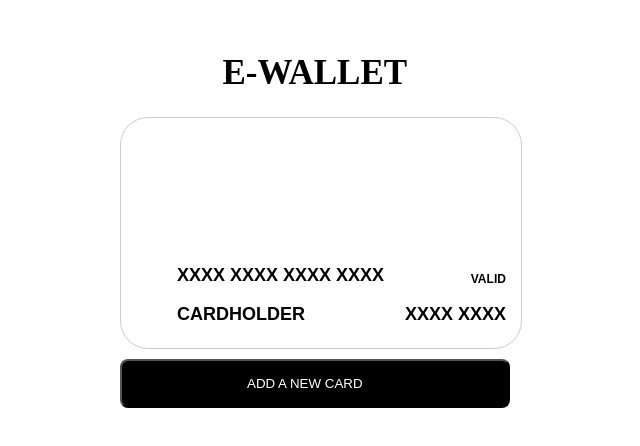
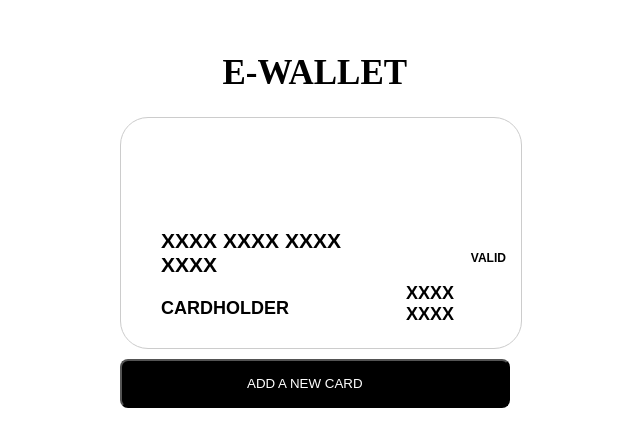
Before and after one commit to MariaVassilikopoulou/E-wallet, a React (Vite) app in the folder EWallet/: page / in a window 1280 px wide. Shown: the part 120-566 px from the top of the page, without its empty margins (380-1020 px from the left). Built offline with nearby package versions, Linux system fonts and the light colour scheme.

Commit message:
update react-redux, import img/svg works,comment componetnts svgpaths

```diff
--- a/EWallet/package.json
+++ b/EWallet/package.json
@@ -13,7 +13,7 @@
     "@reduxjs/toolkit": "^2.2.3",
     "react": "^18.2.0",
     "react-dom": "^18.2.0",
-    "react-redux": "^9.1.0",
+    "react-redux": "^9.1.1",
     "react-router-dom": "^6.22.3"
   },
   "devDependencies": {
--- a/EWallet/src/components/Card/Card.jsx
+++ b/EWallet/src/components/Card/Card.jsx
@@ -1,35 +1,103 @@
-import React,{useState} from 'react';
-import SvgBitcoinPath from './SvgPaths/SvgBitcoinPath';
-import SvgNingaPath from './SvgPaths/SvgNingaPath';
-import SvgBasicPath from './SvgPaths/SvgBasicPath';
-import SvgBlockchainPath from './SvgPaths/SvgBlockchainPath';
-import SvgEvilPath from './SvgPaths/SvgEvilPath';
+/*import React,{useState} from 'react';
+import {useDispatch, useSelector} from 'react-redux';
+import { setActiveCard } from '../../reducers/cardsReducer';
+import BitcoinLogo from "../../assets/vendor-bitcoin.svg";
+import BlockChainLogo from "../../assets/vendor-blockchain.svg";
+import EvilLogo from "../../assets/vendor-evil.svg";
+import NingaLogo from "../../assets/vendor-ninja.svg";
+import '../Card/SvgPaths/SvgBasic.css';
+const Card = ({ formData,isActive,activeCardNumber }) => {
+    const [currentCardData] = useState(formData);
+    const dispatch = useDispatch();
+
+    const handleCardClick = () => {
+        if (formData.cardNumber === "XXXX XXXX XXXX XXXX ")
+        return;
+        dispatch(setActiveCard(formData.cardNumber));
+        console.log("Card clicked:", formData);
+    };
+
+    const cardLogos = {
+        "BITCOIN INC": { logo: BitcoinLogo, backgroundColor: "#FFAE34" },
+        "NINJA BANK": { logo: NingaLogo, backgroundColor: "#3C5B6F"  },
+        "BLOCK CHAIN INC": { logo: BlockChainLogo, backgroundColor:"#8B58F9" },
+        "EVIL CORP": { logo: EvilLogo, backgroundColor: "#F33355"  }
+      };
+
+      const { logo: CardLogo, backgroundColor } = cardLogos[currentCardData.vendor] || {};
+
+      return (
+        <div className="shape" onClick={handleCardClick}
+          style={{
+            backgroundColor: backgroundColor || "#0000004A",
+          }}
+        >
+          <div className="card-logo">
+            <img src={CardLogo} alt={currentCardData.vendor} />
+          </div>
+          <div className="card-details">
+            <h3 className="card-number">{currentCardData.cardNumber}</h3>
+            <p>CARDHOLDER</p>
+            <h4 className="card-name">{currentCardData.cardHolderName}</h4>
+            <div className="valid-date">
+              <h6>VALID</h6>
+              {currentCardData.validDates}
+            </div>
+          </div>
+        </div>
+      );
+    }
+export default Card;*/
 
 
-const Card = ({ formData,isActive,activeCardNumber }) => {
-    const [currentCardData] = useState(formData);
-    const handleCardClick = () => {
-        // Dispatch action or handle click logic here
-        console.log("Card clicked:", activeCardNumber);
+
+import React, { useState } from 'react';
+import './Card.css';
+import BitcoinLogo from "../../assets/vendor-bitcoin.svg";
+import BlockChainLogo from "../../assets/vendor-blockchain.svg";
+import EvilLogo from "../../assets/vendor-evil.svg";
+import NingaLogo from "../../assets/vendor-ninja.svg";
+import { useDispatch } from 'react-redux';
+import { setActiveCard } from '../../reducers/cardsReducer';
+
+function Card({ formData }) {
+    const dispatch = useDispatch();
+
+    const handleClick = () => {
+        if (formData.cardNumber === "XXXX XXXX XXXX XXXX ")
+            return;
+        dispatch(setActiveCard(formData.cardNumber));
     };
-    if (isActive) {
 
-      } else {
-    switch (currentCardData.vendor) {
+    // Define the card logos and their respective background colors
+    const cardLogos = {
+        "BITCOIN INC": { logo: BitcoinLogo, backgroundColor: "#FFAE34" },
+        "NINJA BANK": { logo: NingaLogo, backgroundColor: "#3C5B6F" },
+        "BLOCK CHAIN INC": { logo: BlockChainLogo, backgroundColor: "#8B58F9" },
+        "EVIL CORP": { logo: EvilLogo, backgroundColor: "#F33355" }
+    };
 
-        case "BITCOIN INC" :
-            return  <SvgBitcoinPath formData={currentCardData}handleCardClick={handleCardClick} />;
-        case "NINJA BANK" :
-                return <SvgNingaPath formData={currentCardData} />;
-        case "BLOCK CHAIN INC" :
-            return <SvgBlockchainPath formData={currentCardData}   />;
-        case "EVIL CORP" :
-            return <SvgEvilPath formData={currentCardData}  />;
-        default :
-            return <SvgBasicPath formData={activeCardNumber} handleCardClick={handleCardClick}  />;
-    }
+    const { logo: CardLogo, backgroundColor } = cardLogos[formData.vendor] || {};
 
+    return (
+        <div className="shape" onClick={handleClick} style={{ backgroundColor }}>
+            <div className="vendor">
+                {/* Render the appropriate logo based on the vendor */}
+                {CardLogo && <img className="vendor-logo" src={CardLogo} alt={formData.vendor} />}
+            </div>
+            <div className="card-details">
+                <div className="name-number">
+                    <h3 className="number">{formData.cardNumber}</h3>
+                    <label>CARDHOLDER</label>
+                    <h4 className="name">{formData.cardHolderName}</h4>
+                </div>
+                <div className="valid-date">
+                    <h6>VALID</h6>
+                    <p>{formData.validDates}</p>
+                </div>
+            </div>
+        </div>
+    );
+}
 
-}
-}
 export default Card;
--- a/EWallet/src/components/Card/SvgPaths/SvgBasicPath.jsx
+++ b/EWallet/src/components/Card/SvgPaths/SvgBasicPath.jsx
@@ -3,8 +3,9 @@ import "./SvgBasic.css";
 import {  useDispatch } from "react-redux";
 import { setActiveCard } from "../../../reducers/cardsReducer";
 
-function SvgBasicPath({ formData  }) {
-    const { cardHolderName,cardNumber, validDates, vendor } = formData || {};
+function SvgBasicPath({ formData,handleCardClick }) {
+    /*const { cardHolderName, cardNumber,  validDates , vendor} = formData || {};
+
 
    const dispatch = useDispatch();
 
@@ -18,9 +19,12 @@ const [ initialCardData,setInitialCardData] = useState(null);
     console.log("basic", vendor);
 };*/
 
-const handleCardClick = () => {
+/*const handleClick = () => {
+    handleCardClick();
     dispatch(setActiveCard(formData));
-    setInitialCardData(formData);
+    console.log("its the click on basic svg", formData);
+   // setInitialCardData(formData);
+
 };
   {/*<svg className='logo' style={{ marginLeft: '12px', marginBottom: "-35px" }} width="50" height="84" viewBox="0 0 50 84" fill="none" xmlns="http://www.w3.org/2000/svg">
 <rect y="44" width="50" height="40" rx="8" fill="#ECE6DF"/>
@@ -35,25 +39,25 @@ const handleCardClick = () => {
 <path d="M38.8186 21.073C39.4967 21.7381 39.4967 22.817 38.8186 23.4826C38.1397 24.1482 37.0397 24.1482 36.3612 23.4826C30.0956 17.339 19.9004 17.339 13.6348 23.4826C12.9563 24.1482 11.8554 24.1482 11.1778 23.4826C10.8386 23.15 10.6683 22.7135 10.6683 22.2778C10.6683 21.8412 10.8386 21.406 11.1778 21.073C14.869 17.4538 19.7772 15.4608 24.9978 15.4608C30.2184 15.4608 35.1266 17.4538 38.8186 21.073Z" fill="white"/>
 <path d="M44.2866 15.0204C44.965 15.6856 44.965 16.7644 44.2866 17.4296C43.6081 18.0948 42.5081 18.0948 41.8296 17.4296C37.3332 13.0218 31.3554 10.5945 24.9974 10.5945C18.6394 10.5945 12.662 13.0218 8.16651 17.4296C7.48715 18.0948 6.38715 18.0948 5.70911 17.4296C5.36987 17.097 5.20047 16.6609 5.20047 16.2248C5.20047 15.7891 5.37031 15.353 5.70911 15.0204C10.8611 9.96901 17.7119 7.18752 24.9974 7.18752C32.2842 7.18752 39.1346 9.96901 44.2866 15.0204Z" fill="white"/>
 </g>
-</svg>*/}
+</svg>*/
 
-   return (
-<div className="shape" onClick={handleCardClick}>
+   return (<div></div>
+/*<div className="shape" onClick={handleClick}>
     <div className='card-details'>
         <div className='name-number'>
             <p className="number">
-            {cardNumber ?formData.cardNumber: "XXXX XXXX XXXX XXXX"} </p>
+            {formData.cardNumber} </p>
             <p>CARDHOLDER</p>
             <p className="name" >
             {formData.cardHolderName}</p>
         </div>
                 <div className="valid-date">
                     <h6>VALID</h6>
-                    <p>{validDates ?formData.validDates : "XXXX XXXX"}</p>
+                    <p>{formData.validDates}</p>
                 </div>
     </div>
     <p>{vendor}</p>
-</div>
+</div>*/
 
     );
 }
--- a/EWallet/src/components/Card/SvgPaths/SvgBitcoinPath.jsx
+++ b/EWallet/src/components/Card/SvgPaths/SvgBitcoinPath.jsx
@@ -1,23 +1,25 @@
-import React from "react";
+/*import React from "react";
 import "./SvgBasic.css";
 import {  useDispatch } from "react-redux";
 import { setActiveCard } from "../../../reducers/cardsReducer";
 import {useLocation} from 'react-router-dom';
 
-function SvgBitcoinPath({formData}){
+function SvgBitcoinPath({formData, handleCardClick }){
     const { cardHolderName } = formData ;
 
 
 const dispatch= useDispatch();
 const location = useLocation();
 
-const handleCardClick = () => {
+const handleClick = () => {
+    handleCardClick();
     dispatch(setActiveCard(formData));
+    console.log("its the bitcoin click", formData);
 };
 
     return (
         <div className="carsOnTop">
-        <div className= "shape" onClick={() => handleCardClick(formData)}
+        <div className= "shape" onClick={handleClick}
         style={{backgroundColor: "#FFAE34", color: "#333333", marginTop: (formData.vendor === "BITCOIN INC" && location.pathname === "/") ? "10px" : "" }}>
      <svg className='logo' width="28" height="39" viewBox="0 0 28 39" fill="none" xmlns="http://www.w3.org/2000/svg">
 <path d="M22.497 17.9058C24.5399 16.8521 25.8181 14.9964 25.5195 11.905C25.1174 7.68022 21.5145 6.26356 16.9662 5.86011L16.9653 0H13.4413L13.4403 5.706C12.5132 5.706 11.568 5.72444 10.6271 5.74356L10.6263 0.000777774L7.10548 0.000444465L7.10482 5.85911C6.34178 5.87489 5.59243 5.88989 4.86075 5.88989V5.87256L0 5.87056L0.000657952 9.67967C0.000657952 9.67967 2.60307 9.63011 2.5602 9.67822C3.98706 9.67922 4.45296 10.5181 4.58695 11.2422L4.58805 17.9181V27.2956C4.52522 27.75 4.26086 28.4761 3.26316 28.4774C3.30855 28.5179 0.699671 28.477 0.699671 28.477L0.000657952 32.7364H4.58586C5.44024 32.7374 6.27971 32.7509 7.10329 32.7576L7.10636 38.684L10.6263 38.685L10.6253 32.8207C11.5937 32.8407 12.5285 32.8493 13.4416 32.8481L13.4406 38.685H16.9645L16.9664 32.7684C22.8899 32.424 27.0368 30.9132 27.5524 25.2812C27.968 20.7469 25.8601 18.7229 22.497 17.9058ZM10.7113 9.93678C12.6988 9.93678 18.9494 9.296 18.9503 13.4994C18.9494 17.5293 12.7008 17.0586 10.7113 17.0586V9.93678ZM10.7098 28.5063L10.7113 20.6539C13.0992 20.6532 20.589 19.9582 20.59 24.5783C20.591 29.009 13.0992 28.5046 10.7098 28.5063Z" fill="#333333"/>
@@ -30,11 +32,11 @@ const handleCardClick = () => {
         </div>
                 <div className="valid-date">
                     <h6>VALID</h6>
-                   {(formData.inputValue || formData.validDates)}
+                    {(formData.inputValue || formData.validDates)}
                 </div>
     </div>
 </div>
 </div>
     );
 }
-export default SvgBitcoinPath;
+export default SvgBitcoinPath;*/
--- a/EWallet/src/components/Card/SvgPaths/SvgBlockchainPath.jsx
+++ b/EWallet/src/components/Card/SvgPaths/SvgBlockchainPath.jsx
@@ -1,4 +1,4 @@
-import React from 'react';
+/*import React from 'react';
 import './SvgBasic.css';
 import { useDispatch} from "react-redux";
 import { setActiveCard } from "../../../reducers/cardsReducer";
@@ -18,7 +18,7 @@ const location = useLocation();
 };*/
 
 
-const handleCardClick = () => {
+/*const handleCardClick = () => {
     dispatch(setActiveCard(formData));
 };
     return(
@@ -47,4 +47,4 @@ const handleCardClick = () => {
 
 );
 }
-export default SvgBlockchainPath;
+export default SvgBlockchainPath;*/
--- a/EWallet/src/components/Card/SvgPaths/SvgEvilPath.jsx
+++ b/EWallet/src/components/Card/SvgPaths/SvgEvilPath.jsx
@@ -1,4 +1,4 @@
-import React from 'react';
+/*import React from 'react';
 import { useDispatch } from 'react-redux';
 import { setActiveCard } from "../../../reducers/cardsReducer";
 import {useLocation} from 'react-router-dom';
@@ -17,7 +17,7 @@ const handleCardClick = (cardData) => {
 };*/
 
 
-const handleCardClick = () => {
+/*const handleCardClick = () => {
     dispatch(setActiveCard(formData));
 };
 
@@ -43,4 +43,4 @@ return(
 );
 }
 
-export default SvgEvilPath;
+export default SvgEvilPath;*/
--- a/EWallet/src/components/Card/SvgPaths/SvgNingaPath.jsx
+++ b/EWallet/src/components/Card/SvgPaths/SvgNingaPath.jsx
@@ -1,4 +1,4 @@
-import React from 'react';
+/*/*import React from 'react';
 import './SvgBasic.css';
 import {useDispatch } from "react-redux";
 import { setActiveCard } from "../../../reducers/cardsReducer";
@@ -19,7 +19,7 @@ const location = useLocation();
 };*/
 
 
-const handleCardClick = () => {
+/*const handleCardClick = () => {
     dispatch(setActiveCard(formData));
 };
 
@@ -45,4 +45,4 @@ const handleCardClick = () => {
 </div>
 );
 }
-export default SvgNinjaPath;
+export default SvgNinjaPath;*/
--- a/EWallet/src/pages/Home.jsx
+++ b/EWallet/src/pages/Home.jsx
@@ -17,7 +17,7 @@ function Home(){
   const [initialCardData, setInitialCardData] = useState(null);
 
   const activeCardNumber  = useSelector((state) => state.cards);
-
+  //const selectActiveCard = state => state.cards.activeCardNumber
   const dispatch = useDispatch();
   const navigateTo= useNavigate();
   const [vendor, setVendor] = useState(null);
@@ -36,14 +36,14 @@ function Home(){
             }
           }, [initialCardData]);
 
-        /*useEffect(() => {
+       /* useEffect(() => {
           setActiveCard(activeCardNumber ? cards.find(card => card.cardNumber === activeCardNumber) : null);
           setVendor(vendor);
         }, [activeCardNumber, cards]);
             console.log("useefect active", activeCard)*/
 
-            const filteredCards = activeCard
-            ? cards.filter((card) => card.cardNumber !== activeCard.cardNumber)
+            const filteredCards = activeCardNumber
+            ? cards.filter((card) => card.cardNumber !== activeCardNumber.cardNumber)
             : cards;
 
 
@@ -53,9 +53,9 @@ function Home(){
          <HeaderComponent/>
 
           <div className="credit-card">
+          {activeCard && <Card formData={activeCard} isActive={true} />}
 
-
-            {filteredCards.map((card) => (
+        {filteredCards.map((card) => (
             <Card
               key={card.cardNumber}
               formData={card}
--- a/EWallet/src/reducers/cardsReducer.js
+++ b/EWallet/src/reducers/cardsReducer.js
@@ -28,10 +28,10 @@ console.log("Updated state:", state);
         card => card.cardNumber === cardNumber);
       if (cardIndex !== -1) {
         state.cards[cardIndex] = { ...state.cards[cardIndex], ...updatedData };
-        console.log("eeeleosprwro", cardIndex);
+        console.log("cardIndex1:", cardIndex);
         if (state.activeCardNumber === cardNumber) {
           state.activeCardNumber = "";}
-          console.log("eeeleos", cardIndex);
+          console.log("cardIndex2:", cardIndex);
       }},
     setActiveCard(state, action) {
       state.activeCardNumber = action.payload;
```
Also changed, not shown: EWallet/src/pages/AddCard.jsx (+5 -5 lines).
